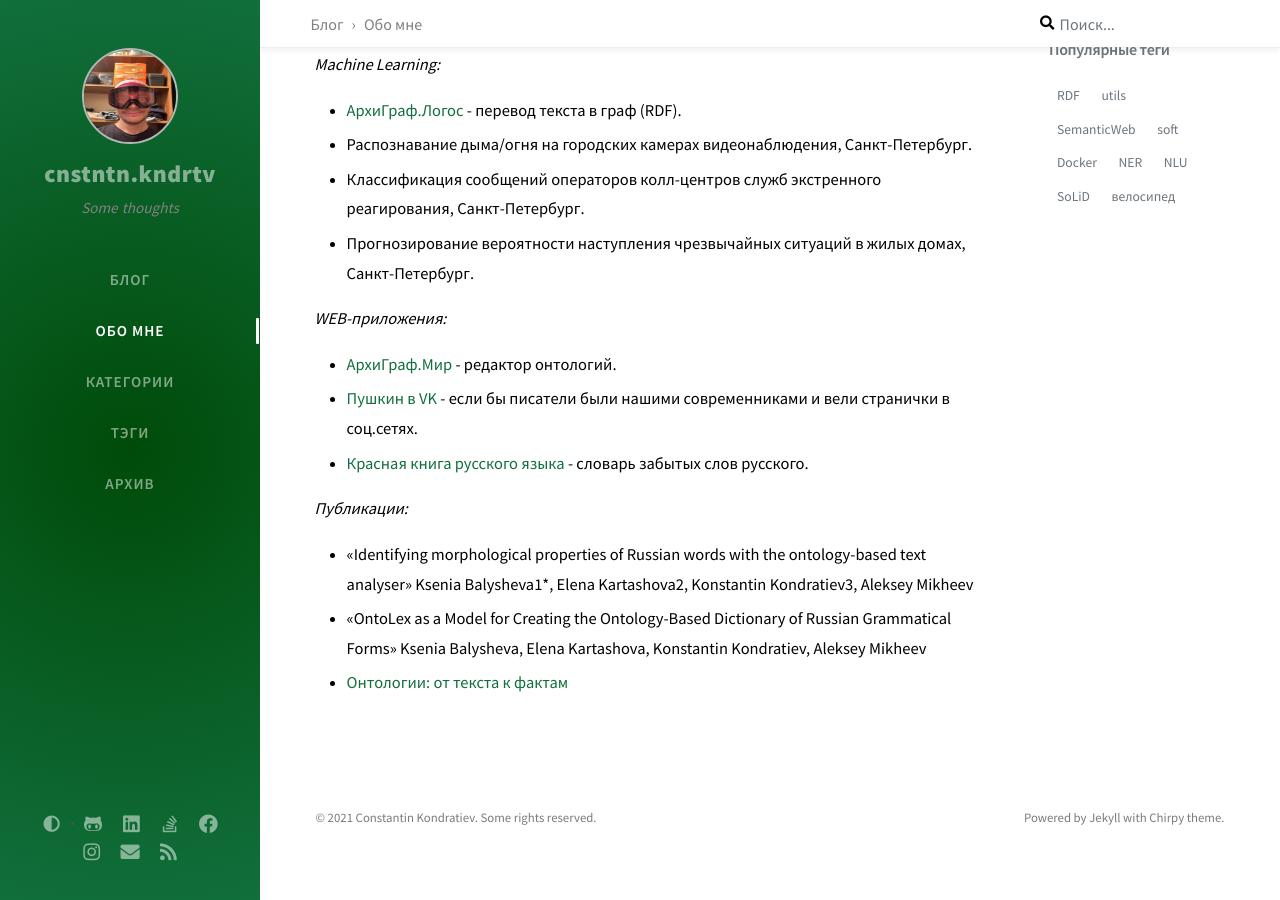
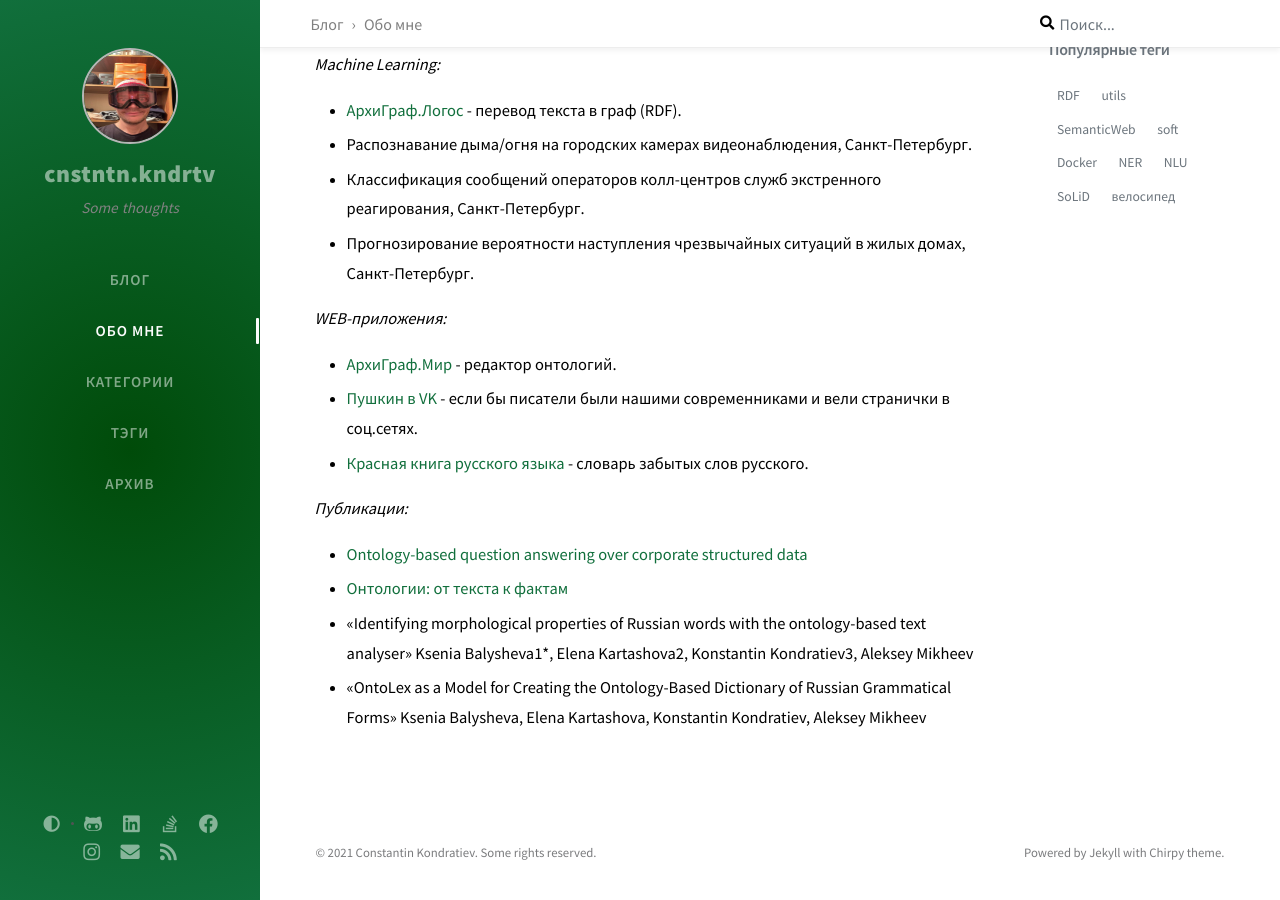
Before and after one commit to cnstntn-kndrtv/cnstntn-kndrtv.github.io, a Jekyll site: the page built from _tabs/about.md, in a window 1280 px wide and 900 px high, scrolled down 687 px. Built offline with Jekyll 4.4.1, drawn with Linux system fonts in a browser that asks for light colours; nearby versions of some CDN libraries; a script that is not in the unit is left out; comment, search, counter and statistics services are not loaded.

Commit message:
Update about.md

```diff
--- a/_tabs/about.md
+++ b/_tabs/about.md
@@ -37,6 +37,7 @@
 
 
 *Публикации:*
+- [Ontology-based question answering over corporate structured data](https://arxiv.org/abs/2111.04507)
+- [Онтологии: от текста к фактам](https://www.osp.ru/os/2020/04/13055699)
 - «Identifying morphological properties of Russian words with the ontology-based text analyser» Ksenia Balysheva1*, Elena Kartashova2, Konstantin Kondratiev3, Aleksey Mikheev
 - «OntoLex as a Model for Creating the Ontology-Based Diсtionary of Russian Grammatical Forms» Ksenia Balysheva, Elena Kartashova, Konstantin Kondratiev, Aleksey Mikheev
-- [Онтологии: от текста к фактам](https://www.osp.ru/os/2020/04/13055699)
```
